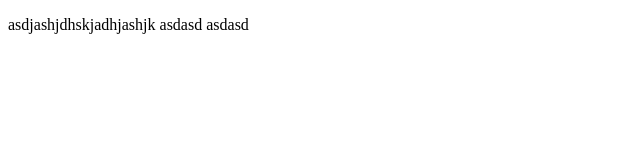
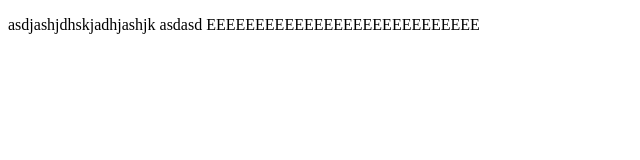
Before and after one commit to Dark055/Free3DModels, a plain HTML site: page index.html in a window 1280 px wide. Shown: the whole page, without its empty margins (0-640 px from the left). Drawn offline with Linux system fonts and the light colour scheme.

Commit message:
Update index.html

```diff
--- a/index.html
+++ b/index.html
@@ -2,12 +2,12 @@
 <html lang="en">
 <head>
 	<meta charset="UTF-8">
-	<title>TEST</title>
+	<title>asydyasdyasdygasdgashdhasd</title>
 </head>
 <body>
 	<p>asdjashjdhskjadhjashjk
 	asdasd
-asdasd
+EEEEEEEEEEEEEEEEEEEEEEEEEEEE
 </p>
 </body>
 </html>
```
